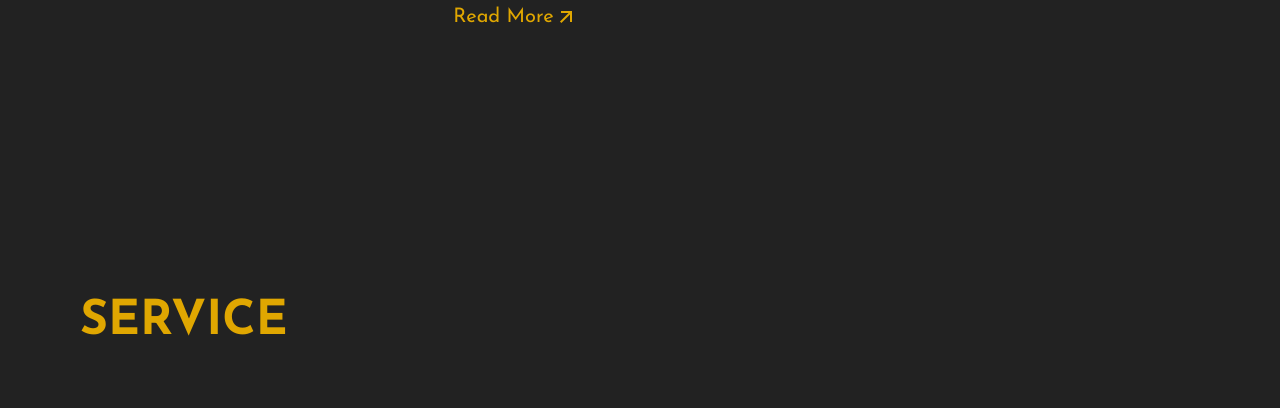
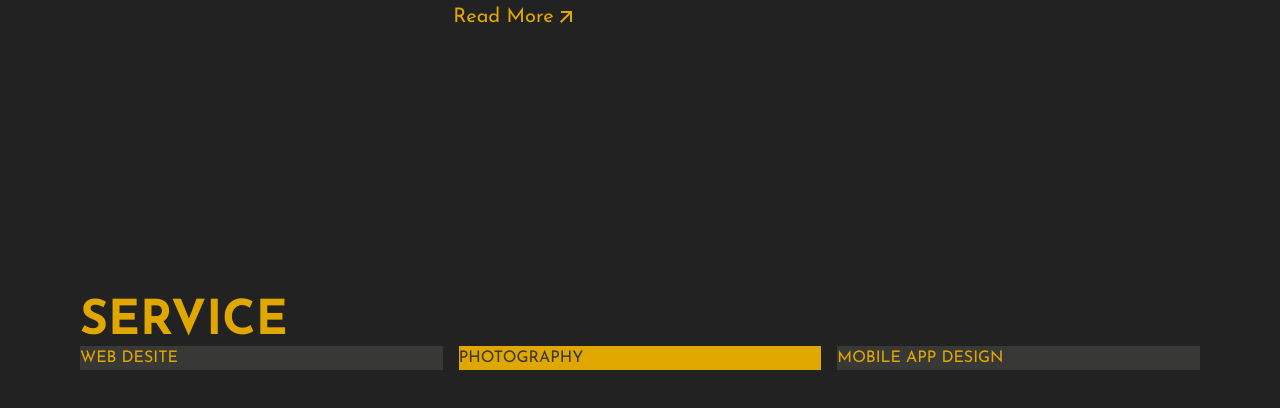
Before and after one commit to andocs/assy-portfolio, a Next.js app: page / in a window 1280 px wide. Shown: the part 1507-1915 px from the top of the page. Built offline with nearby package versions, Linux system fonts and the light colour scheme.

Commit message:
added columns

```diff
--- a/src/app/page.jsx
+++ b/src/app/page.jsx
@@ -184,17 +184,20 @@ export default function Home() {
           </div>
         </div>
       </section>
+
       <section id="service" className="scroll-mt-[6.5rem]">
         {/* Section Wrapper */}
         <div className="h-screen pb-20">
-          {/* Section Header */}
-
           {/* Two-Column Div Wrapper */}
-          <div className="mt-20 flex flex-row">
+          <div className="mt-20 flex flex-col">
             {/* Column 1 */}
             <div className="w-1/3"><h2 className="text-5xl font-bold">SERVICE</h2></div>
             {/* Column 2 */}
-            <div className="columns-3"></div>
+            <div className="columns-3">
+              <div className="bg-[#383836]">WEB DESITE</div>
+              <div className="bg-[#E0A701] text-[#383836]">PHOTOGRAPHY</div>
+              <div className="bg-[#383836]">MOBILE APP DESIGN</div>
+            </div>
 
           </div>
 
```
